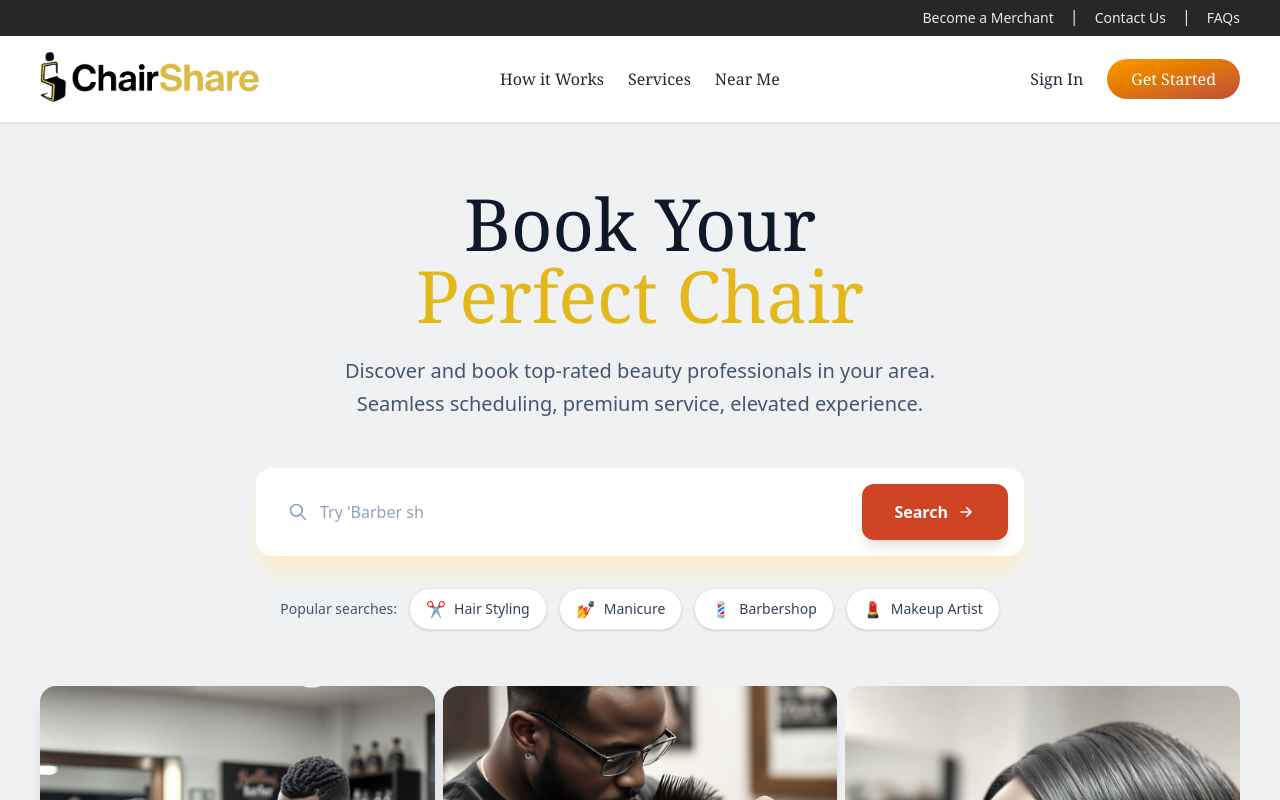
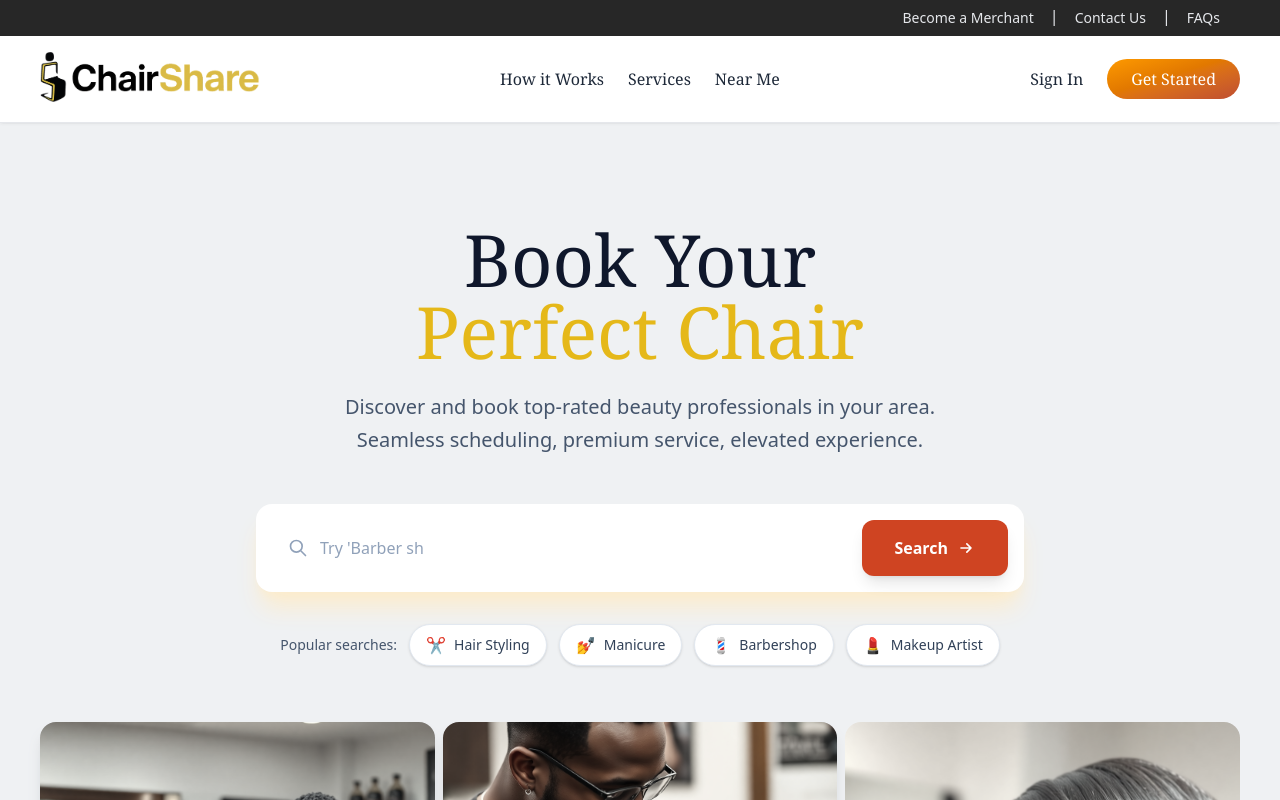
Before and after one commit to KayviaHarriott/chair-share, a React (Vite) app: page / in a window 1280 px wide. Shown: the top 800 px of the page. Built offline with nearby package versions, Linux system fonts and the light colour scheme.

Commit message:
Added padding to nav bar and padding to top of call of action

```diff
--- a/src/navigation/NavBar.tsx
+++ b/src/navigation/NavBar.tsx
@@ -6,7 +6,7 @@ export const NavBar = () => {
   return (
     <div>
       <div className="bg-[#272727] text-gray-200 flex justify-center">
-        <div className="max-w-[1200px] w-full flex justify-end items-center gap-4 py-1">
+        <div className="max-w-[1200px] w-full flex justify-end items-center gap-4 py-1 px-5">
           <p className="text-sm">Become a Merchant</p>
           <p className="mb-1">|</p>
           <p className="text-sm">Contact Us</p>
--- a/src/pages/HomePage.tsx
+++ b/src/pages/HomePage.tsx
@@ -66,7 +66,7 @@ export const Home = () => {
         backgroundColor=""
         content={
           <>
-            <div className="max-w-4xl mx-auto text-center pt-16">
+            <div className="max-w-4xl mx-auto text-center pt-25 ">
               {/* Heading */}
               <h1 className="text-5xl sm:text-6xl lg:text-7xl font-serif mb-6">
                 <span className="text-slate-900">Book Your</span>
```
